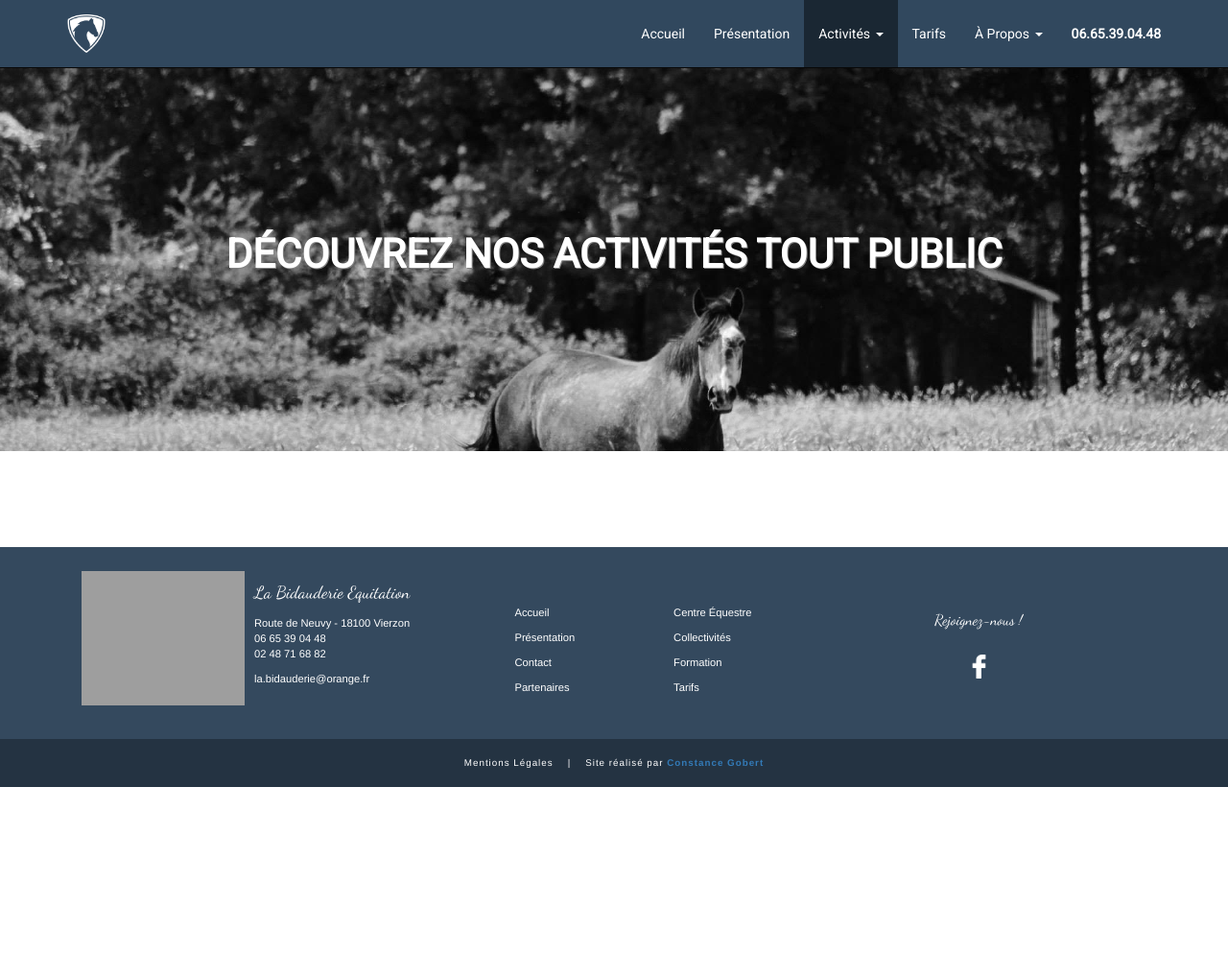
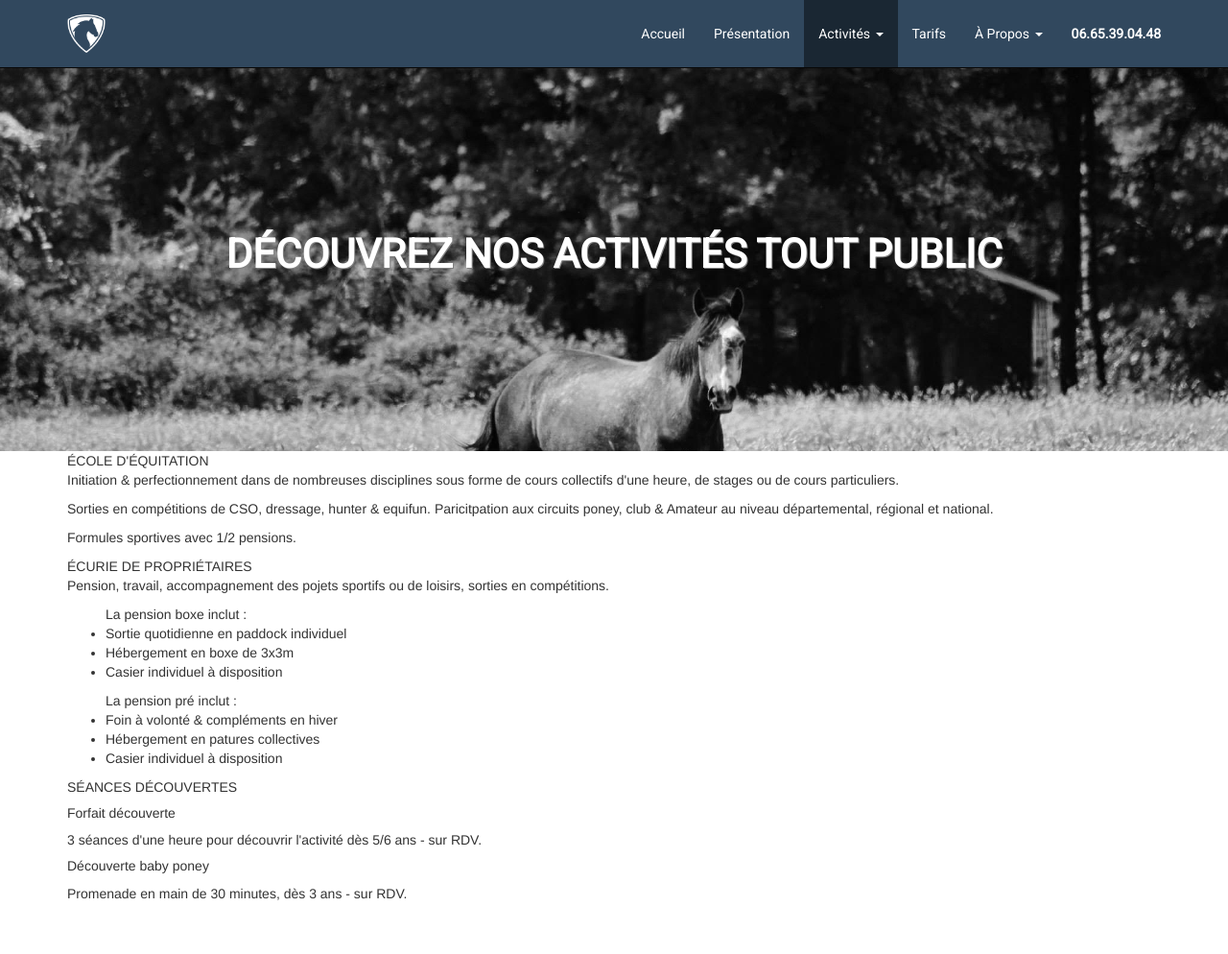
Before and after one commit to constancegb/bidauderie, a plain HTML site: page centre-equestre.html in a window 1280 px wide. Shown: the top 994 px of the page at 96% size. Before the commit the page ends 820 px from the top, so only its background shows below. Drawn offline with nearby package versions, Linux system fonts and the light colour scheme; grey boxes are pictures that could not be loaded.

Commit message:
starts page C.E.

```diff
--- a/centre-equestre.html
+++ b/centre-equestre.html
@@ -61,6 +61,59 @@
       </div>
   </div>
 
+  <div class='offres'>
+      <div class='container'>
+          <div class='ecole-equit'>
+              <div class='ecole-equit-img'>ÉCOLE D'ÉQUITATION</div>
+              <div class='ecole-equit-txt'>
+                  <p>Initiation & perfectionnement dans de nombreuses disciplines sous forme de cours collectifs d'une heure, de stages ou de cours particuliers.</p>
+                  <p>Sorties en compétitions de CSO, dressage, hunter & equifun. Paricitpation aux circuits poney, club & Amateur au niveau départemental, régional et national.</p>
+                  <p>Formules sportives avec 1/2 pensions.</p>
+              </div>
+          </div>
+          <div class='proprietaires'>
+              <div class='proprietaires-img'>ÉCURIE DE PROPRIÉTAIRES</div>
+              <div class='proprietaires-txt'>
+                  <p>Pension, travail, accompagnement des pojets sportifs ou de loisirs, sorties en compétitions.</p>
+                  <ul>La pension boxe inclut :
+                      <li>Sortie quotidienne en paddock individuel</li>
+                      <li>Hébergement en boxe de 3x3m</li>
+                      <li>Casier individuel à disposition</li>
+                  </ul>
+                  <ul>La pension pré inclut :
+                      <li>Foin à volonté & compléments en hiver</li>
+                      <li>Hébergement en patures collectives</li>
+                      <li>Casier individuel à disposition</li>
+                  </ul>
+              </div>
+          </div>
+          <div class='decouverte'>
+              <div class='decouverte-img'>SÉANCES DÉCOUVERTES</div>
+              <div class='decouverte-txt'>
+                  <h5>Forfait découverte</h5>
+                  <p>3 séances d'une heure pour découvrir l'activité dès 5/6 ans - sur RDV.</p>
+                  <h5>Découverte baby poney</h5>
+                  <p>Promenade en main de 30 minutes, dès 3 ans - sur RDV.</p>
+              </div>
+          </div>
+      </div>
+  </div>
+
+  <div class='label'>
+      <div class='container'>
+      </div>
+  </div>
+
+  <div class='projet-peda'>
+      <div class='container'>
+      </div>
+  </div>
+
+  <div class='disciplines'>
+      <div class='container'>
+      </div>
+  </div>
+
 
 
 
```
Also changed, not shown: collectivites.html (+0 -1 lines).
